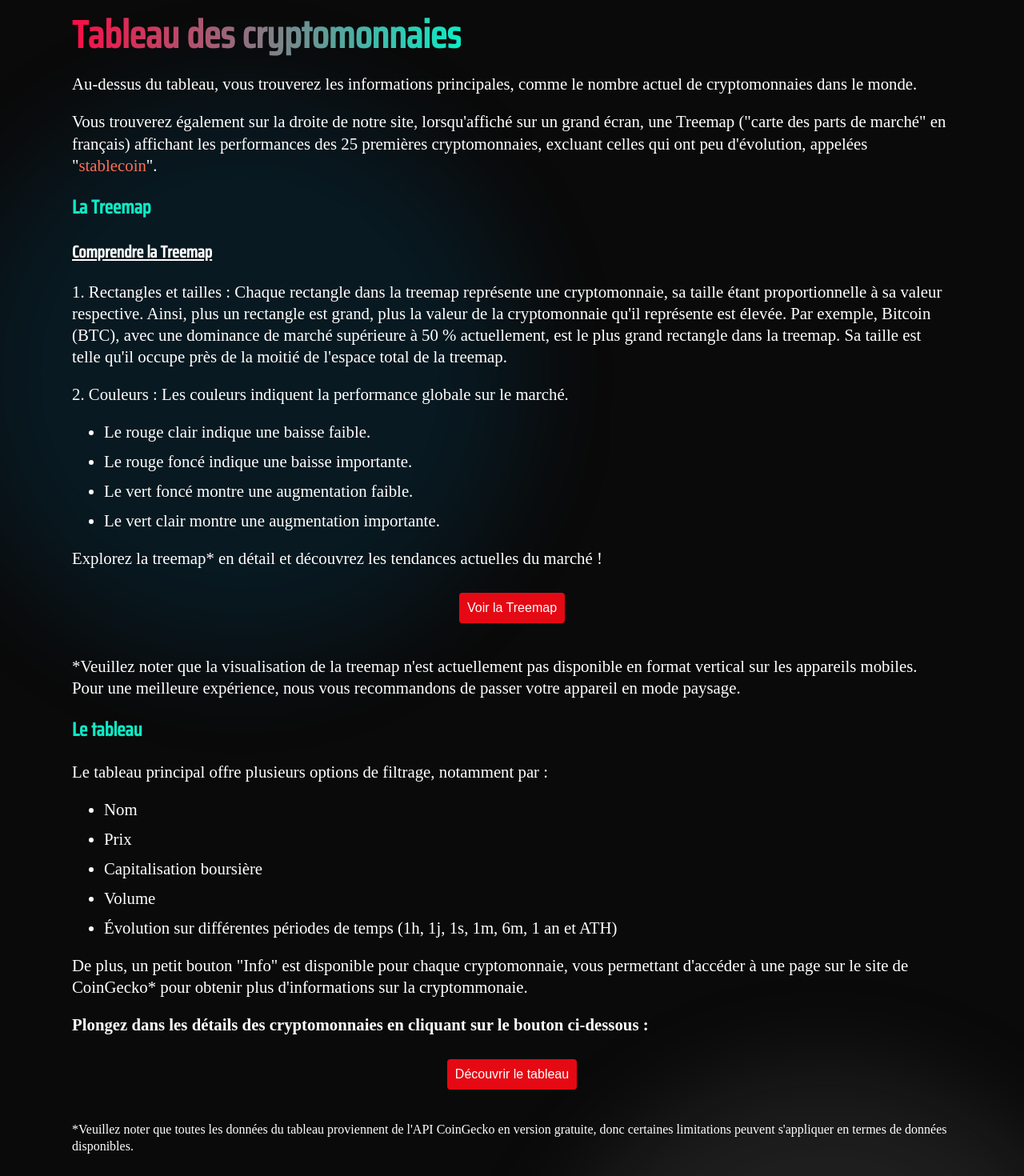
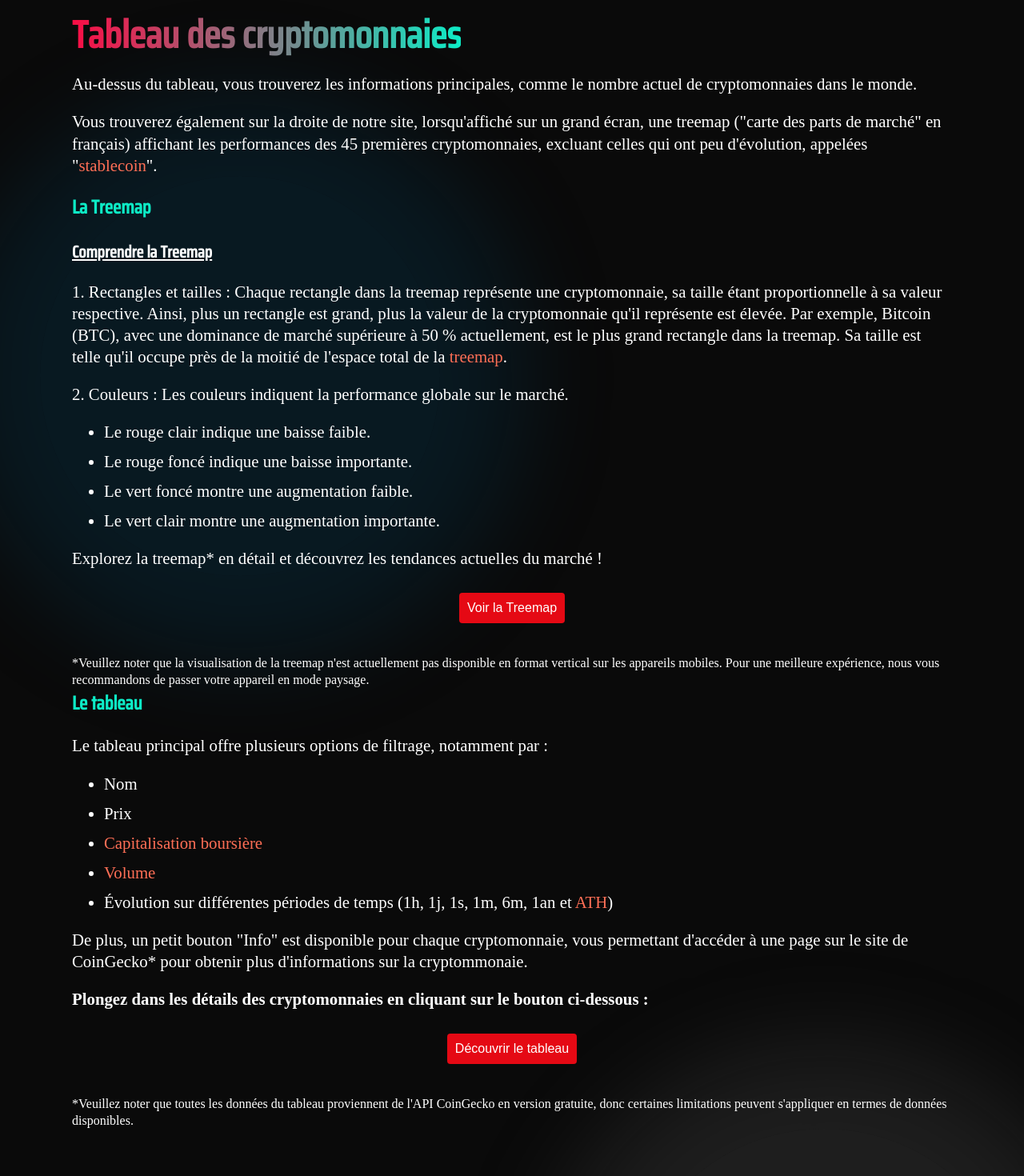
Before and after one commit to BarrasLise/CoinTrackr, a React (Create React App) app: page / in a window 1280 px wide. Shown: the part 2080-3550 px from the top of the page at 80% size. Built offline with nearby package versions, Linux system fonts and the light colour scheme; a web font is replaced by a local one.

Commit message:
componenent totop add in homepage

```diff
--- a/src/pages/Home.js
+++ b/src/pages/Home.js
@@ -3,6 +3,7 @@ import Navbar from "../components/Navbar";
 import BurgerNavbar from "../components/BurgerNavbar";
 import Footer from "../components/Footer";
 import { NavLink } from "react-router-dom";
+import ToTop from "../components/ToTop";
 
 const Home = () => {
 
@@ -123,7 +124,7 @@ const Home = () => {
                             Depuis le menu, en cliquant sur la page "Cryptomonnaies", vous serez dirigé vers une page où se trouvent :
                         </p>
                         <ul className="text circle-list">
-                            <li className="circle-list " >Une treemap interactive affichant les performances des 45 premières cryptomonnaies.</li>
+                            <li className="circle-list " >Une <a href="#treemap" className="glossary-link">treemap</a> interactive affichant les performances des 45 premières cryptomonnaies.</li>
                             <li className="circle-list " >Un tableau interactif affichant les 250 cryptomonnaies les plus connues.</li>
                         </ul>
                     </div>
@@ -141,12 +142,12 @@ const Home = () => {
                     Au-dessus du tableau, vous trouverez les informations principales, comme le nombre actuel de cryptomonnaies dans le monde.
                 </p>
                 <p className="text">
-                    Vous trouverez également sur la droite de notre site, lorsqu'affiché sur un grand écran, une Treemap ("carte des parts de marché" en français) affichant les performances des 25 premières cryptomonnaies, excluant celles qui ont peu d'évolution, appelées "<a href="#stablecoin" className="glossary-link">stablecoin</a>".
+                    Vous trouverez également sur la droite de notre site, lorsqu'affiché sur un grand écran, une treemap ("carte des parts de marché" en français) affichant les performances des 45 premières cryptomonnaies, excluant celles qui ont peu d'évolution, appelées "<a href="#stablecoin" className="glossary-link">stablecoin</a>".
                 </p>
                 <h2 className="title2">La Treemap</h2>
                 <h3 className="title3">Comprendre la Treemap</h3>
                 <p className="text">
-                    1. Rectangles et tailles : Chaque rectangle dans la treemap représente une cryptomonnaie, sa taille étant proportionnelle à sa valeur respective. Ainsi, plus un rectangle est grand, plus la valeur de la cryptomonnaie qu'il représente est élevée. Par exemple, Bitcoin (BTC), avec une dominance de marché supérieure à 50 % actuellement, est le plus grand rectangle dans la treemap. Sa taille est telle qu'il occupe près de la moitié de l'espace total de la treemap.
+                    1. Rectangles et tailles : Chaque rectangle dans la treemap représente une cryptomonnaie, sa taille étant proportionnelle à sa valeur respective. Ainsi, plus un rectangle est grand, plus la valeur de la cryptomonnaie qu'il représente est élevée. Par exemple, Bitcoin (BTC), avec une dominance de marché supérieure à 50 % actuellement, est le plus grand rectangle dans la treemap. Sa taille est telle qu'il occupe près de la moitié de l'espace total de la <a href="#treemap" className="glossary-link">treemap</a>.
                 </p>
                 <p className="text">
                     2. Couleurs : Les couleurs indiquent la performance globale sur le marché.
@@ -165,7 +166,7 @@ const Home = () => {
                         <button href="/crypto" className="button">Voir la Treemap</button>
                     </NavLink>
                 </div>
-                <p className="text">
+                <p className="text-info">
                 *Veuillez noter que la visualisation de la treemap n'est actuellement pas disponible en format vertical sur les appareils mobiles. Pour une meilleure expérience, nous vous recommandons de passer votre appareil en mode paysage. </p>
                 <h2 className="title2">Le tableau</h2>
                 <p className="text">
@@ -174,9 +175,9 @@ const Home = () => {
                 <ul className="text circle-list">
                     <li className="circle-list " >Nom</li>
                     <li className="circle-list " >Prix</li>
-                    <li className="circle-list " >Capitalisation boursière</li>
-                    <li className="circle-list " >Volume </li>
-                    <li className="circle-list " >Évolution sur différentes périodes de temps (1h, 1j, 1s, 1m, 6m, 1 an et ATH)</li>
+                    <li className="circle-list " ><a href="#capitalisationboursiere" className="glossary-link">Capitalisation boursière</a></li>
+                    <li className="circle-list " ><a href="#volume" className="glossary-link">Volume</a></li>
+                    <li className="circle-list " >Évolution sur différentes périodes de temps (1h, 1j, 1s, 1m, 6m, 1an et <a href="#ath" className="glossary-link">ATH</a>)</li>
                 </ul>
                 <p className="text">
                     De plus, un petit bouton "Info" est disponible pour chaque cryptomonnaie, vous permettant d'accéder à une page sur le site de CoinGecko* pour obtenir plus d'informations sur la cryptommonaie. </p>
@@ -205,7 +206,7 @@ const Home = () => {
                     <h3 className="title3" >Blockchain :</h3>
                     <p className="text">La blockchain est comme un grand registre numérique partagé par de nombreuses personnes. Chaque fois qu'une transaction est effectuée (comme l'achat ou la vente de quelque chose), elle est enregistrée dans ce registre. Une fois qu'une page du registre est pleine de transactions, elle est verrouillée pour que personne ne puisse la modifier, et une nouvelle page est commencée. Ce registre est sécurisé et tout le monde peut voir son contenu, mais personne ne peut effacer ou altérer les pages déjà complétées. C'est une méthode extrêmement sûre pour enregistrer et suivre les transactions sans avoir besoin d'une banque ou d'un intermédiaire.</p>
                 </div>
-                <div id="captilisation-boursiere">
+                <div id="capitalisationboursiere">
                     <h3 className="title3" >Capitalisation boursière :</h3>
                     <p className="text">C'est la valeur totale d'une cryptomonnaie sur le marché.</p>
                 </div>
@@ -227,6 +228,10 @@ const Home = () => {
                 </div>
                 <div className="circle blue "></div>
             </section>
+            <div className="home-totop">
+                <ToTop/>
+            </div>
+
             <Footer/>
             </div>
      );
--- a/src/styles/components/_home.scss
+++ b/src/styles/components/_home.scss
@@ -405,4 +405,11 @@
     .circle.blue {
         box-shadow: 0 0 60px 55px rgba(0, 100, 148, 0.17);
     }
+
+    .home-totop {
+        position: fixed;
+        bottom: 22px;
+        right: 20px;
+        z-index: 1001;
+    }
 }
```
